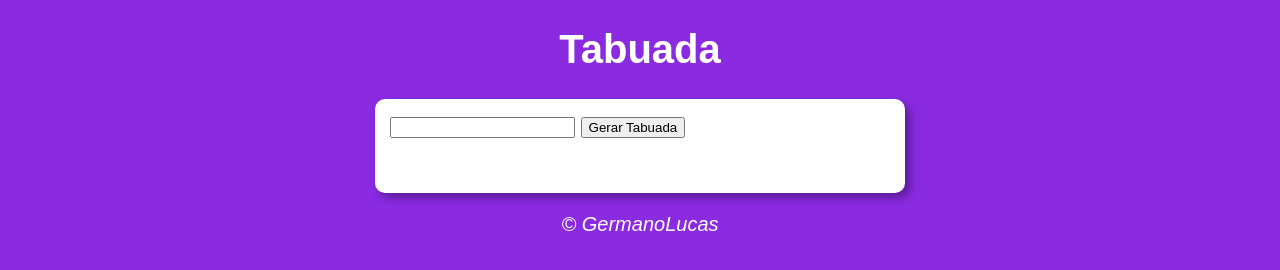
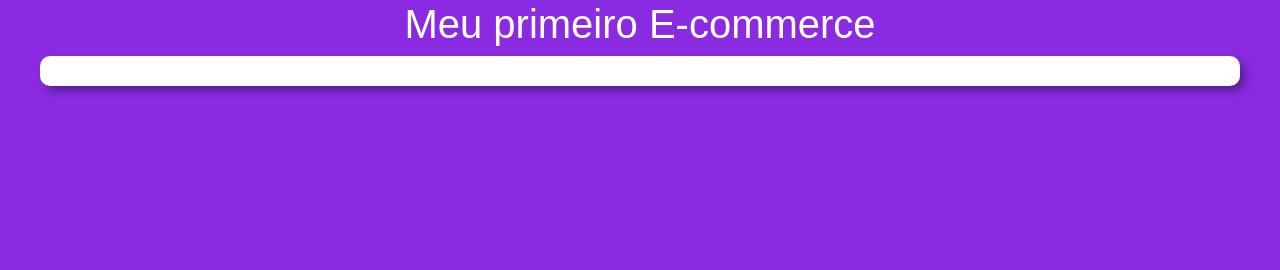
Before and after one commit to germanolucassantos/ecommerce, a plain HTML site: page index.html in a window 1280 px wide. Drawn offline with nearby package versions, Linux system fonts and the light colour scheme.

Commit message:
meu primeiro commit

```diff
--- a/style.css
+++ b/assets/css/style.css
@@ -10,7 +10,7 @@ header {
 
 section {
     background-color: white;
-    width: 500px;
+    width: 1200px;
     padding: 15px;
     border-radius: 10px;
     margin: auto;
--- a/index.html
+++ b/index.html
@@ -4,22 +4,23 @@
     <meta charset="UTF-8">
     <meta name="viewport" content="width=device-width, initial-scale=1.0">
     <title>Ecommerce</title>
-    <link rel="stylesheet" href="style.css">
+    <link href="https://cdn.jsdelivr.net/npm/bootstrap@5.3.2/dist/css/bootstrap.min.css" rel="stylesheet" integrity="sha384-T3c6CoIi6uLrA9TneNEoa7RxnatzjcDSCmG1MXxSR1GAsXEV/Dwwykc2MPK8M2HN" crossorigin="anonymous">
+    <script src="https://cdn.jsdelivr.net/npm/bootstrap@5.3.2/dist/js/bootstrap.bundle.min.js" integrity="sha384-C6RzsynM9kWDrMNeT87bh95OGNyZPhcTNXj1NW7RuBCsyN/o0jlpcV8Qyq46cDfL" crossorigin="anonymous"></script>
+    <link rel="stylesheet" href="assets/css/style.css">
 </head>
-<body>
+<body onload="carregar">
    <header>
-    <h1>Tabuada</h1>
+    <h1>Meu primeiro E-commerce</h1>
    </header>
    <section>
-        <input type="text" id="numero">
-        <button id="criar">Gerar Tabuada</button>
-        <div id="resultado">
-        <div id="tabuada"></div>
-        </div>
-  </section>
+    <div class="container text-center">
+        <div class="row" id="lista"></div>
+    <div>
+    </div>
+   </section>
    <footer>
-    <P>&copy; GermanoLucas</P>
+    <script src="script.js"></script>
    </footer>
-<script src="script.js"></script>
+
 </body>
 </html>
--- a/script.js
+++ b/script.js
@@ -1,13 +1,10 @@
-var action = document.getElementById("criar") // selecionando o botão
-action.addEventListener("click", carregar) // escutando o evento click do botão
-var tabuada = document.getElementById("tabuada") // selecionando a div tabuada
+var lista = document.getElementById("lista") // selecionando o botão
 
 function carregar() {
-    var numero = window.document.getElementById("numero") // selecionando o numero digitado no in
-    tabuada.innerText = "";
+    for(let i = 1; i <= 10; i++) {
+    lista. innerHTML +=
+ `<div class="col">
 
-    for(let i = 1; i <= 10; i++) {
-    tabuada.innerHTML += `${numero.value} * ${i} = ${numero.value * i}</br>`; // escrevendo o resultado
-    console.log("teste")
-   }
+ </div>`
 }
+}
```
